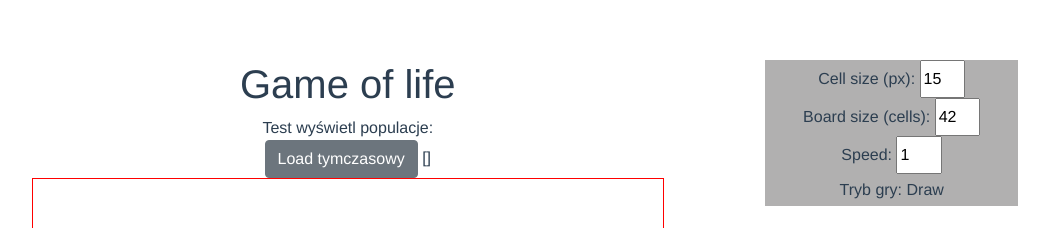
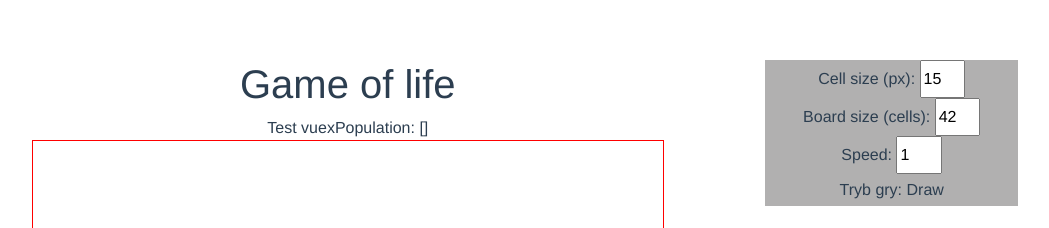
Before and after one commit to mmach1988/Game-of-Life-vue, a Vue app: page / in a window 1280 px wide. Shown: the top 228 px of the page, without its empty margins (69-1118 px from the left). Built offline with nearby package versions, Linux system fonts and the light colour scheme; no server answers.

Commit message:
Przejście na Vuex (wip)

```diff
--- a/src/App.vue
+++ b/src/App.vue
@@ -3,7 +3,7 @@
     <div class="container">
       <div>
     <h1 ><span>Game of life</span></h1>
-    <div style="width: 100%">Test wyświetl populacje: {{ loadedPopulation }}</div>
+    <!-- <div style="width: 100%">Test wyświetl populacje: {{ loadedPopulation }}</div> -->
     <div> </div>
     <div>
     <simulation-canvas
--- a/src/components/SimulationCanvas.vue
+++ b/src/components/SimulationCanvas.vue
@@ -1,12 +1,12 @@
 <template>
   <div>
-   <b-button
-   v-if="!isPlaying"
-   @click="loadSave()"
-   >
-   Load tymczasowy
-  </b-button>
-  {{ population }}
+
+ <div>
+   Test vuexPopulation:
+   {{ vuexPopulation }}
+ </div>
+
+
     <canvas
     ref="board"
     :width="boardSizePx"
@@ -40,6 +40,10 @@ export default {
     "loadedPopulation"
   ],
   computed: {
+    vuexPopulation() {
+     return this.$store.state.vuexPopulation
+    },
+    // OK START
     potentialPopulation() {
       let setOfXs = []
       let setOfYs = []
@@ -66,12 +70,16 @@ export default {
       );
     },
   },
+    // OK END
+
+  // !!!! population do usunięcia na koniec
   data: function() {
     return {
       boardContext: null,
       population: []
     };
   },
+
   mounted() {
     this.boardContext = this.$refs.board.getContext(
       "2d"
@@ -83,29 +91,34 @@ export default {
   },
   methods: {
     loadSave() {
-      let populationToLoad =[  { "x": 345, "y": 90 }, { "x": 345, "y": 105 }, { "x": 345, "y": 120 } ]
-      this.population.forEach(this.clear)
-      this.population = populationToLoad
-      this.boardContext.beginPath();
-      this.population.forEach(this.drawRect)
-      this.boardContext.closePath();
+      // PRZEROBIĆ NA VUEX
+
+      // let populationToLoad =[  { "x": 345, "y": 90 }, { "x": 345, "y": 105 }, { "x": 345, "y": 120 } ]
+      // this.population.forEach(this.clear)
+      // this.population = populationToLoad
+      // this.boardContext.beginPath();
+      // this.population.forEach(this.drawRect)
+      // this.boardContext.closePath();
     },
     drawCell(event) {
-      console.log(event)
+      // console.log(event)
       this.boardContext.beginPath();
       let x = Math.floor(event.clientX - this.$refs.board.getBoundingClientRect().left)
       x = x - x % this.cellSize
       let y = Math.floor(event.clientY - this.$refs.board.getBoundingClientRect().top)
       y = y - y % this.cellSize
-      if(this.population.find(cell => cell.x == x && cell.y == y)) {
+      if(this.vuexPopulation.find(cell => cell.x == x && cell.y == y)) {
         console.log('Juz narysowany')
+        // MUTACJA KTÓRA USUNIE OBJEKT Z POPULACJI - FILTER
         this.population = this.population.filter(cell => cell.x != x && cell.y !=y )
+        this.$store.commit('filterPopulation', {x:x,y:y})
         this.clear({x: x , y: y })
         this.boardContext.closePath();
       }
       else {
       this.drawRect( {x: x , y: y }, 'black')
       this.population.push({x: x - x % this.cellSize, y: y - y % this.cellSize})
+      this.$store.commit('addToPopulation', {x: x - x % this.cellSize, y: y - y % this.cellSize})
       this.boardContext.closePath();
       }
     },
@@ -129,9 +142,10 @@ export default {
       );
     },
     simulation() {
+
       if (this.gameMode === 'Simulation') {
         let newPopulation = []
-        this.population.forEach(this.clear)
+        this.vuexPopulation.forEach(this.clear)
         let counter = 0
         let przeCounter = 0
         let oCounter = 0
@@ -139,7 +153,7 @@ export default {
 
         let neighbours = this.countNeighbours({x: this.potentialPopulation[i].x, y: this.potentialPopulation[i].y})
 
-        if(this.population.find(cell => cell.x == this.potentialPopulation[i].x && cell.y == this.potentialPopulation[i].y)) {
+        if(this.vuexPopulation.find(cell => cell.x == this.potentialPopulation[i].x && cell.y == this.potentialPopulation[i].y)) {
           counter ++
           // KOMÓRKA ZYWA
           if(neighbours == 2 || neighbours == 3){
@@ -159,27 +173,31 @@ export default {
       }
         // CZYSZCZENIE
         this.population = null
+        this.$store.commit('resetPopulation')
         this.population = newPopulation
+        this.$store.commit('assignNewPopulation', newPopulation)
+
 
         // RYSOWANIE POPULACJI
         this.boardContext.beginPath();
-        this.population.forEach(this.drawRect)
+        this.vuexPopulation.forEach(this.drawRect)
         this.boardContext.closePath();
     }
-    if(this.loadedPopulation){
-      this.population = this.loadedPopulation
-      this.loadedPopulation = null
-      this.boardContext.beginPath();
-      this.population.forEach(this.drawRect)
-      this.boardContext.closePath();
-    }
-     this.$emit('update', this.population)
+    // if(this.loadedPopulation){
+    //   this.population = this.loadedPopulation
+    //   this.loadedPopulation = null
+    //   this.boardContext.beginPath();
+    //   this.population.forEach(this.drawRect)
+    //   this.boardContext.closePath();
+    // }
+    //  this.$emit('update', this.population)
      setTimeout(this.simulation, 1000)
     },
-  countNeighbours( {x, y }) {
+  countNeighbours({x, y}) {
     let neighbours = 0
     let neighbour = {x: x-this.cellSize, y: y-this.cellSize}
-    let population = this.population
+    // Tu będziemy musieli przypisać vuexPopulation
+    let population = this.vuexPopulation
     for(let cell of population)  {
 
       if(x != cell.x || y != cell.y)  {
--- a/src/main.js
+++ b/src/main.js
@@ -8,12 +8,29 @@ import Vuex from 'vuex'
 Vue.use(Vuex)
 const store = new Vuex.Store({
   state: {
-    count: 0
+    count: 0,
+    vuexPopulation: []
   },
   mutations: {
-    increment (state) {
-      state.count++
+    addToPopulation (state, payload) {
+      state.vuexPopulation.push({x: payload.x, y: payload.y})
+    },
+    resetPopulation (state) {
+      state.vuexPopulation = null
+    },
+    assignNewPopulation(state, payload) {
+      state.vuexPopulation = payload
+    },
+    filterPopulation(state, payload) {
+      // this.population = this.population.filter(cell => cell.x != x && cell.y !=y )
+      console.log('x test: ')
+      console.log(payload.x)
+      console.log('y test: ')
+      console.log(payload.y)
+      state.vuexPopulation = state.vuexPopulation.filter(cell => cell.x != payload.x || cell.y !=payload.y)
+
     }
+    // dopisać wszyskie metody potrzebne do edycji i symulacji
   }
 })
 
```
